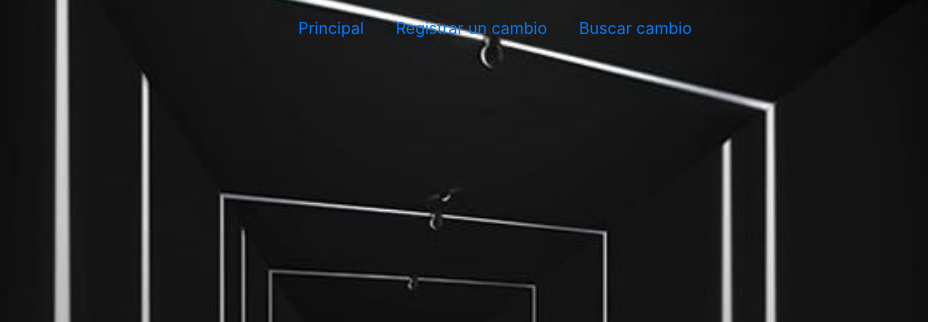
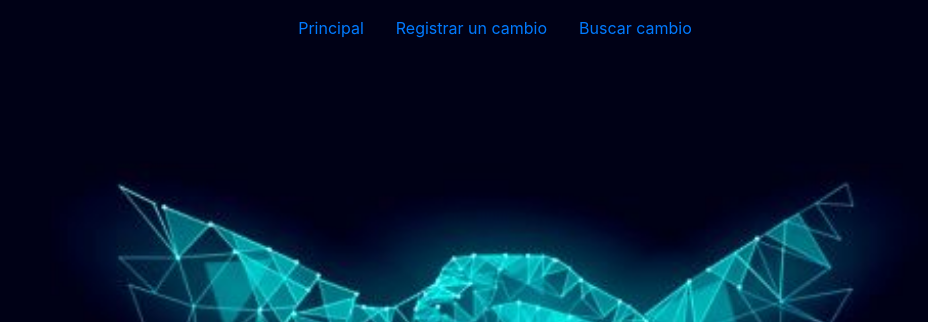
Before and after one commit to yaninacba/kambio2, a website: page index.html in a window 1280 px wide. Shown: the top 322 px of the page, without its empty margins (145-1073 px from the left). Drawn offline with nearby package versions, Linux system fonts and the light colour scheme.

Commit message:
Update index.css

```diff
--- a/index.css
+++ b/index.css
@@ -8,7 +8,7 @@
 
         }
 .background-image {
-    background-image: url("fondonegro.jpg"); /* Ruta de la imagen */
+    background-image: url("manos.jpg"); /* Ruta de la imagen */
     background-size: cover; /* Cubre todo el contenedor */
     background-position: center; /* Centra la imagen */
     height: 100vh; /* Altura completa de la pantalla */
```
